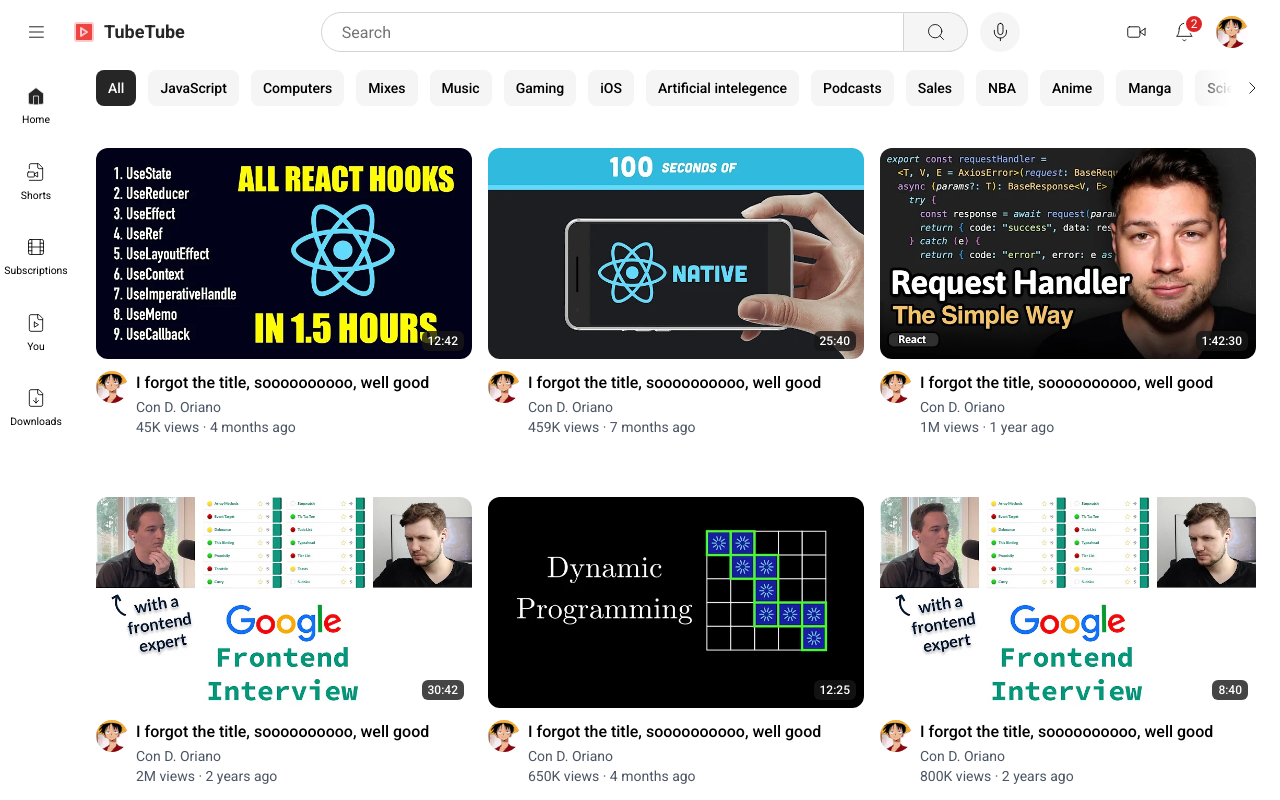
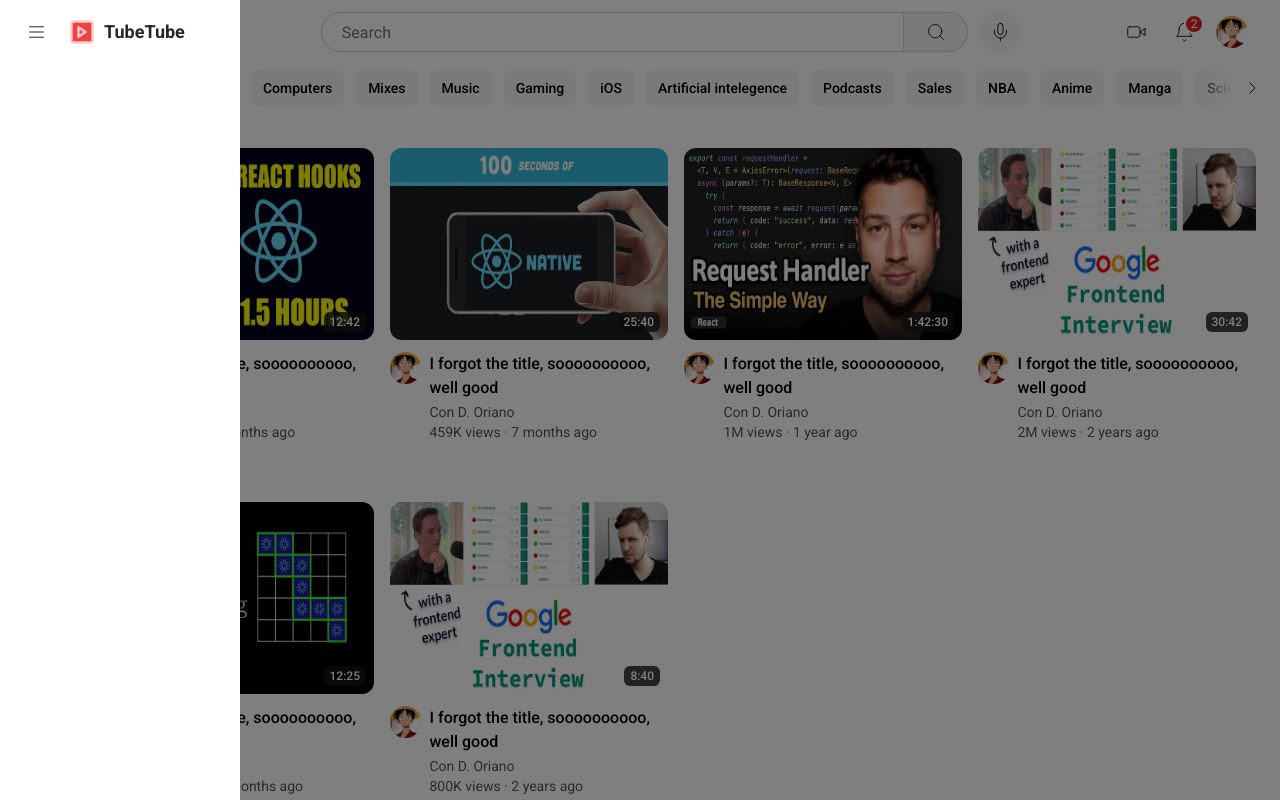
Before and after one commit to Rusty-08/react-practice-project, a React (Vite) app: page / in a window 1280 px wide. Both pictures are taken after a click on the button 36 px from the left and 32 px from the top of the page. Shown: the top 800 px of the page. Built offline with nearby package versions, Linux system fonts and the light colour scheme.

Commit message:
add toggle sidebar

```diff
--- a/src/App.tsx
+++ b/src/App.tsx
@@ -1,4 +1,4 @@
-import React from 'react'
+import React, { useState } from 'react'
 import PageHeader from './layouts/PageHeader'
 import Category from './layouts/Category'
 import { CategoryLists } from './data/CategoryLists'
@@ -11,12 +11,17 @@
 import Button from './components/Button'
 import SeeMoreSeparator from './components/SeeMoreSeparator'
 import ShortsHeader from './layouts/ShortsHeader'
+import ExpandSidebar from './layouts/ExpandSidebar'
 
 function App() {
+
+  const [showSidebar, setShowSidebar] = useState(false)
+
   return (
     <div className='max-h-screen flex flex-col'>
-      <PageHeader />
-      <section className='w-full'>
+      <PageHeader showSidebar={()=>setShowSidebar(true)} />
+      <section className='w-full relative'>
+        <ExpandSidebar setDisplay={()=>setShowSidebar(false)} onDisplay={showSidebar} />
         <div className="flex mt-14">
           {/* SIDEBAR */}
           <aside>
--- /dev/null
+++ b/src/layouts/ExpandSidebar.tsx
@@ -0,0 +1,29 @@
+import React from 'react'
+import Button from '../components/Button'
+import { Menu, PlaySquare } from 'lucide-react'
+
+type Props = {
+  onDisplay: boolean
+  setDisplay: () => void
+}
+
+function ExpandSidebar({ onDisplay, setDisplay }: Props) {
+  return (
+    onDisplay &&
+    <div className='w-full z-50 h-screen overflow-hidden fixed bg-black bg-opacity-50'>
+      <div className={`${onDisplay ? ' translate-x-0':'translate-x-[-15rem]'} transition-transform w-[15rem] flex items-start bg-white h-full`}>
+        <div className='md:gap-3 h-header px-4 gap-2 flex items-center justify-center'>
+          <Button onClick={setDisplay} variant='ghost' size='icon'>
+            <Menu strokeWidth={1} />
+          </Button>
+          <a href="/" className='flex items-center gap-2'>
+            <PlaySquare className='text-red-200 w-7 h-7 fill-red-500'/>
+            <h1 className='text-lg font-bold text-neutral-800'>TubeTube</h1>
+          </a>
+        </div>
+      </div>
+    </div>
+  )
+}
+
+export default ExpandSidebar
--- a/src/layouts/PageHeader.tsx
+++ b/src/layouts/PageHeader.tsx
@@ -4,7 +4,11 @@
 import Button from '../components/Button'
 import Image from '../components/Image'
 
-function PageHeader() {
+type Props = {
+  showSidebar: () => void
+}
+
+function PageHeader({ showSidebar }:Props) {
 
   const [viewFullSearch, setViewFullSearch] = useState(false)
 
@@ -12,12 +16,12 @@
     // HEADER
     <>
       <div className='flex z-20 bg-white h-header w-full fixed top-0 gap-10 lg:gap-24 justify-between py-2 px-4'>
-        <div className={`${viewFullSearch ? 'hidden' : 'flex'} md:gap-4 gap-2 h-full items-center flex-shrink-0`}>
-          <Button variant='ghost' size='icon'>
+        <div className={`${viewFullSearch ? 'hidden' : 'flex'} md:gap-3 gap-2 h-full items-center flex-shrink-0`}>
+          <Button onClick={showSidebar} variant='ghost' size='icon'>
             <Menu strokeWidth={1} />
           </Button>
           <a href="/" className='flex items-center gap-2'>
-            <PlaySquare className='text-red-200 fill-red-500'/>
+            <PlaySquare className='text-red-200 w-7 h-7 fill-red-500'/>
             <h1 className='text-lg font-bold text-neutral-800'>TubeTube</h1>
           </a>
         </div>
--- a/src/layouts/PostVideo.tsx
+++ b/src/layouts/PostVideo.tsx
@@ -16,7 +16,7 @@
 
 function PostVideo({ posts }: Posts) {
   return (
-    <div className="grid px-6 pb-3 md:grid-cols-3 grid-cols-1 md:gap-4">
+    <div className="grid px-6 pb-3 md:grid-cols-3 xl:grid-cols-4 grid-cols-1 md:gap-4">
       {posts.map((post, index) => (
         <div key={index} className="flex flex-col my-4">
           <div className="relative">
```
